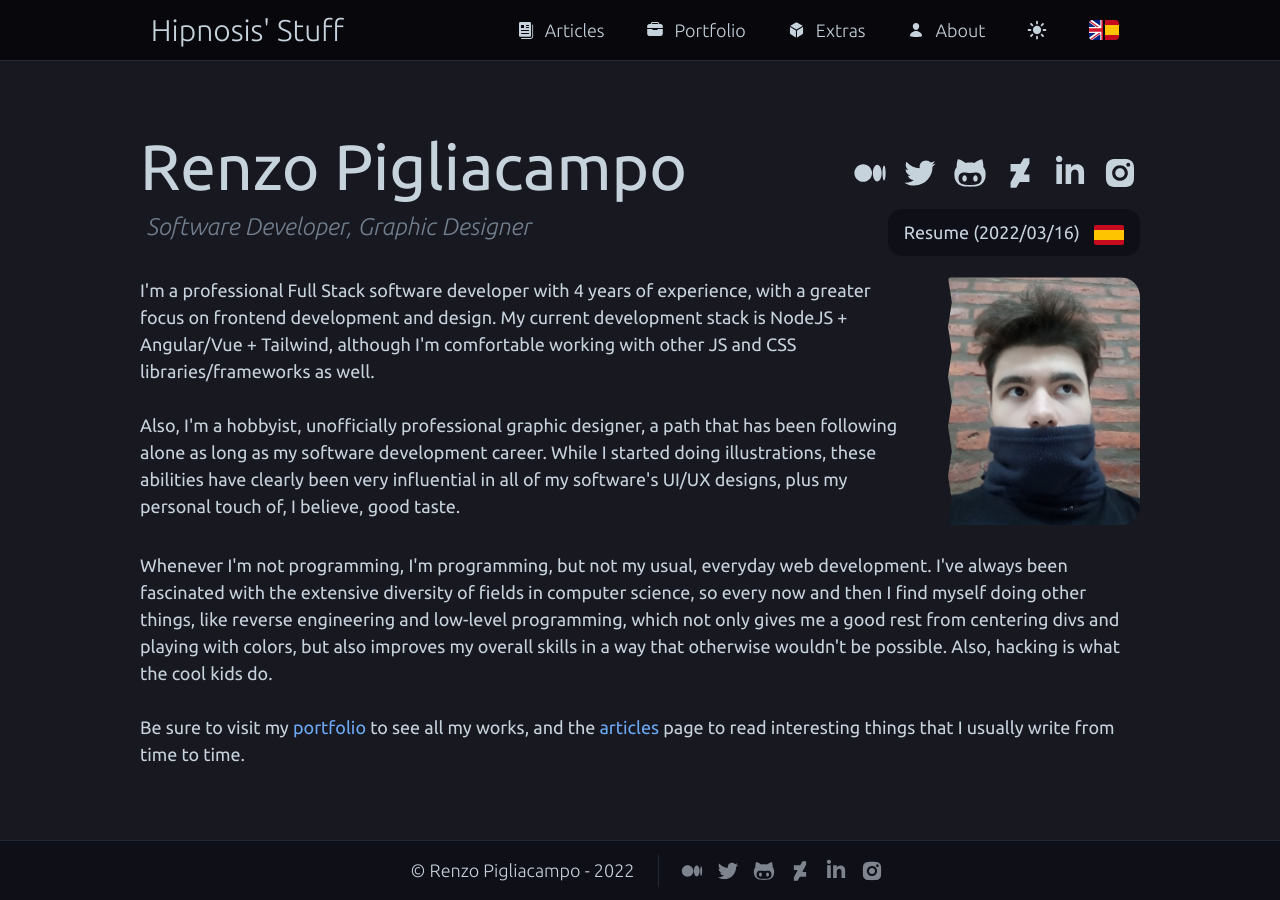
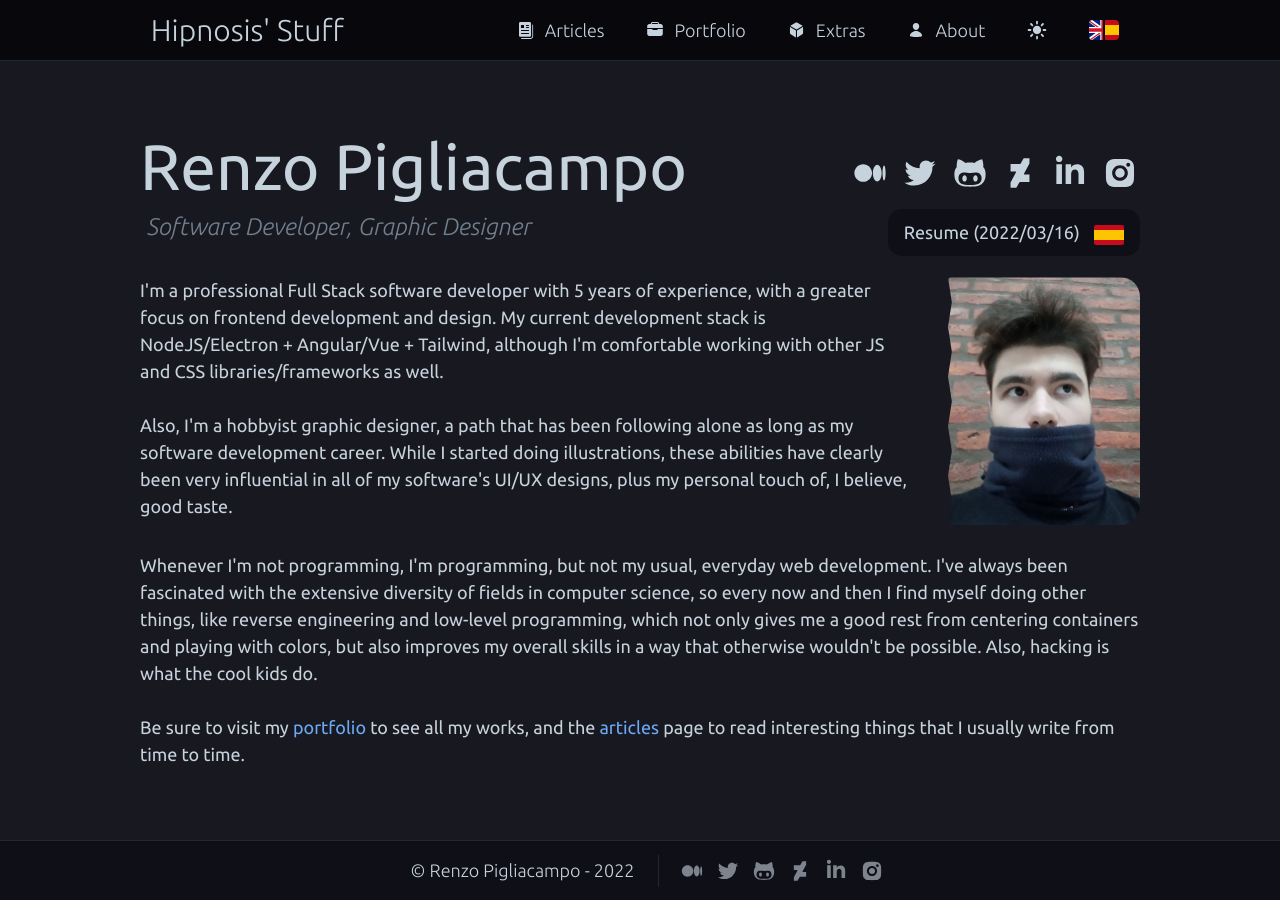
Before and after one commit to Hipnosis183/hipnosis183.github.io, a Jekyll site: the page built from pages/about.md, in a window 1280 px wide. Built offline with Jekyll 4.4.1, drawn with Linux system fonts in a browser that asks for light colours.

Commit message:
Updated about page

```diff
--- a/_includes/en/about.html
+++ b/_includes/en/about.html
@@ -8,13 +8,13 @@
 <div class="about-block">
   <div class="about-content">
     <p class="about-description">
-      I'm a professional Full Stack software developer with 4 years of experience, with a greater focus on frontend
-      development and design. My current development stack is NodeJS + Angular/Vue + Tailwind, although I'm comfortable
-      working with other JS and CSS libraries/frameworks as well.
+      I'm a professional Full Stack software developer with 5 years of experience, with a greater focus on frontend
+      development and design. My current development stack is NodeJS/Electron + Angular/Vue + Tailwind, although I'm
+      comfortable working with other JS and CSS libraries/frameworks as well.
       <br><br>
-      Also, I'm a hobbyist, unofficially professional graphic designer, a path that has been following alone as
-      long as my software development career. While I started doing illustrations, these abilities have clearly been
-      very influential in all of my software's UI/UX designs, plus my personal touch of, I believe, good taste.
+      Also, I'm a hobbyist graphic designer, a path that has been following alone as long as my software development
+      career. While I started doing illustrations, these abilities have clearly been very influential in all of my
+      software's UI/UX designs, plus my personal touch of, I believe, good taste.
     </p>
     <div class="about-image"></div>
   </div>
@@ -23,8 +23,8 @@
     Whenever I'm not programming, I'm programming, but not my usual, everyday web development. I've always been
     fascinated with the extensive diversity of fields in computer science, so every now and then I find myself doing
     other things, like reverse engineering and low-level programming, which not only gives me a good rest from
-    centering divs and playing with colors, but also improves my overall skills in a way that otherwise wouldn't be
-    possible. Also, hacking is what the cool kids do.
+    centering containers and playing with colors, but also improves my overall skills in a way that otherwise wouldn't
+    be possible. Also, hacking is what the cool kids do.
     <br><br>
     Be sure to visit my <a href="/portfolio/">portfolio</a> to see all my works, and the <a href="/blog/">articles</a>
     page to read interesting things that I usually write from time to time.
--- a/_includes/es/about.html
+++ b/_includes/es/about.html
@@ -8,9 +8,9 @@
 <div class="about-block">
   <div class="about-content">
     <p class="about-description">
-      Desarrollador de software Full Stack profesional con 4 años de experiencia, con un mayor enfoque en el desarrollo
-      y diseño de frontend. Mi stack de desarrollo actual es NodeJS + Angular/Vue + Tailwind, aunque también me manejo
-      cómodamente con otros frameworks/librerias de JS y CSS.
+      Desarrollador de software Full Stack profesional con 5 años de experiencia, con un mayor enfoque en el desarrollo
+      y diseño de frontend. Mi stack de desarrollo actual es NodeJS/Electron + Angular/Vue + Tailwind, aunque también me
+      manejo cómodamente con otras librerias/frameworks de JS y CSS.
       <br><br>
       Además, soy diseñador gráfico por hobby, un camino que vengo siguiendo a la par desde que comencé mi carrera
       como desarrollador de software. Si bien comencé haciendo ilustraciones, estas habilidades y experiencias son
```
Also changed, not shown: other parts of _includes/es/about.html (+1 -1 lines).
